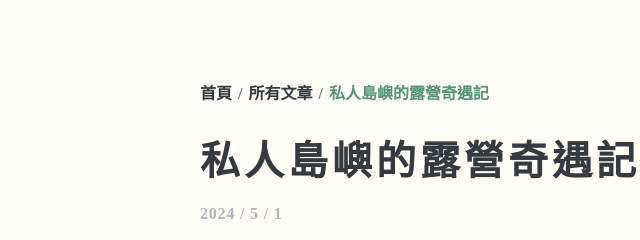
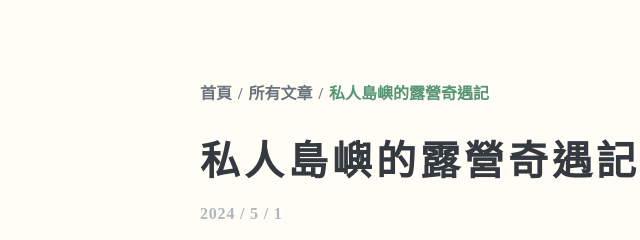
Before and after one commit to Nocab7714/web-layout-training-work06-Vivre-nocab, a website built with Vite: page pages/article.html in a window 1280 px wide. Shown: the part 464-704 px from the top of the page, 72-712 px from the left. Built offline with nearby package versions, Linux system fonts and the light colour scheme.

Commit message:
fix : 調整文章頁面麵包屑元件內容

```diff
--- a/assets/scss/pages/_article.scss
+++ b/assets/scss/pages/_article.scss
@@ -37,5 +37,4 @@
     right: 0;
     background: linear-gradient(180deg, rgba(255, 255, 255, 0) 0%, #FFFFFF 100%);
   }
-
 }
--- a/pages/article.html
+++ b/pages/article.html
@@ -21,11 +21,13 @@
       <div class="row justify-content-center">
         <div class="col-md-10 col-lg-8 pt-10 pt-lg-14 pb-11 pb-lg-15">
           <nav aria-label="breadcrumb">
-            <ol
-              class="breadcrumb fs-md-6 fw-normal fw-md-semibold mb-md-5 mb-1"
-            >
-              <li class="breadcrumb-item"><a href="index.html">首頁</a></li>
-              <li class="breadcrumb-item"><a href="#">所有文章</a></li>
+            <ol class="breadcrumb fs-md-6 fw-semibold mb-md-5 mb-1">
+              <li class="breadcrumb-item">
+                <a href="index.html" class="link-gray-400">首頁</a>
+              </li>
+              <li class="breadcrumb-item">
+                <a href="#" class="link-gray-400">所有文章</a>
+              </li>
               <li class="breadcrumb-item active" aria-current="page">
                 私人島嶼的露營奇遇記
               </li>
```
